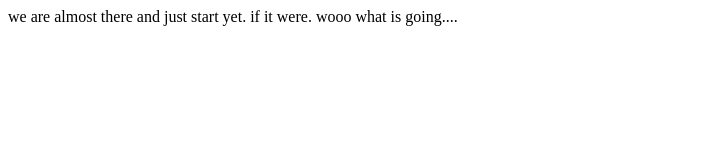
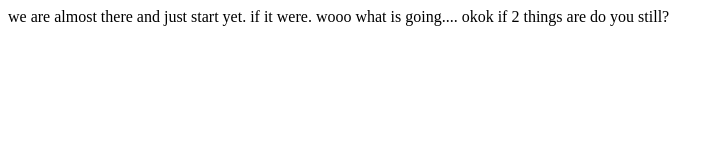
Before and after one commit to KudoShogo/Atom_practice, a plain HTML site: page index.html in a window 1280 px wide. Shown: the whole page, without its empty margins (0-723 px from the left). Drawn offline with Linux system fonts and the light colour scheme.

Commit message:
commit again

```diff
--- a/index.html
+++ b/index.html
@@ -12,7 +12,9 @@
   if it were.
   wooo
   what is going....
-
+  okok
+  if 2 things are
+  do you still?
 </div>
   </body>
 </html>
```
